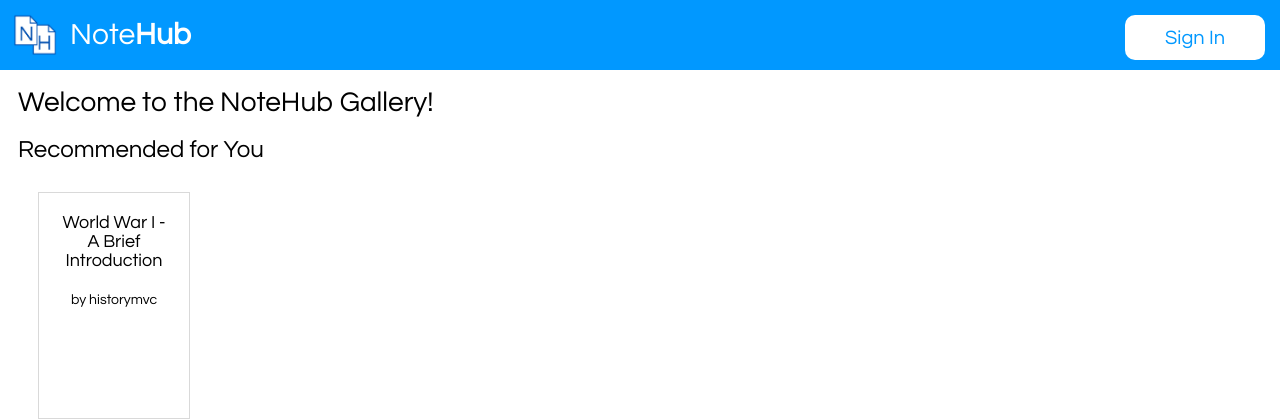
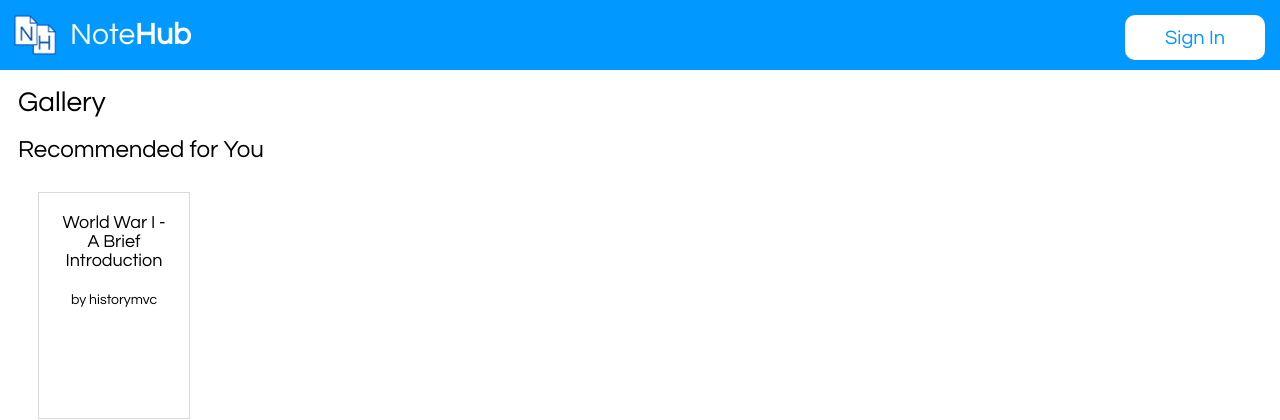
Before and after one commit to ISProject-NoteHub/NoteHub, a PHP site: page /gallery in a window 1280 px wide. Shown: the top 420 px of the page. Run offline with PHP 8.4, Linux system fonts and the light colour scheme.

Commit message:
Revert "Changed "Gallery" to "Welcome to NoteHub Gallery""
This reverts commit 399e7f655e50826835d833eb5eb7b37362c63182.

```diff
--- a/gallery/index.php
+++ b/gallery/index.php
@@ -24,7 +24,7 @@
   <a style="line-height: 1.5;" id="Page-SignIn" href="/accounts/sign-in.php">Sign In</a>
 
   <div id="Page-Contents">
-    <label style="font-size: 28px;" id="SignedInContent-Welcome">Welcome to the NoteHub Gallery!</label>
+    <label style="font-size: 28px;" id="SignedInContent-Welcome">Gallery</label>
     <!--Top picks, based on likes-->
     <label class="SectionHead">Recommended for You</label>
 
```
